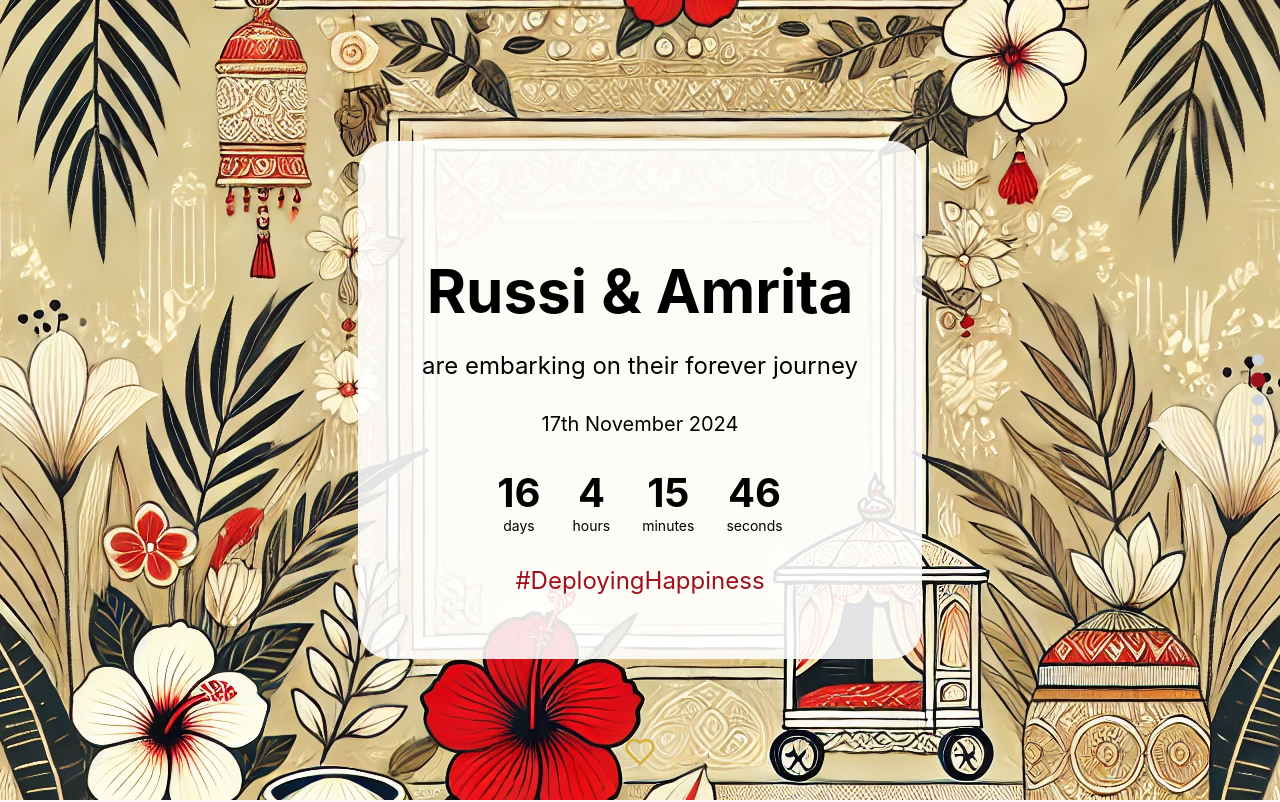
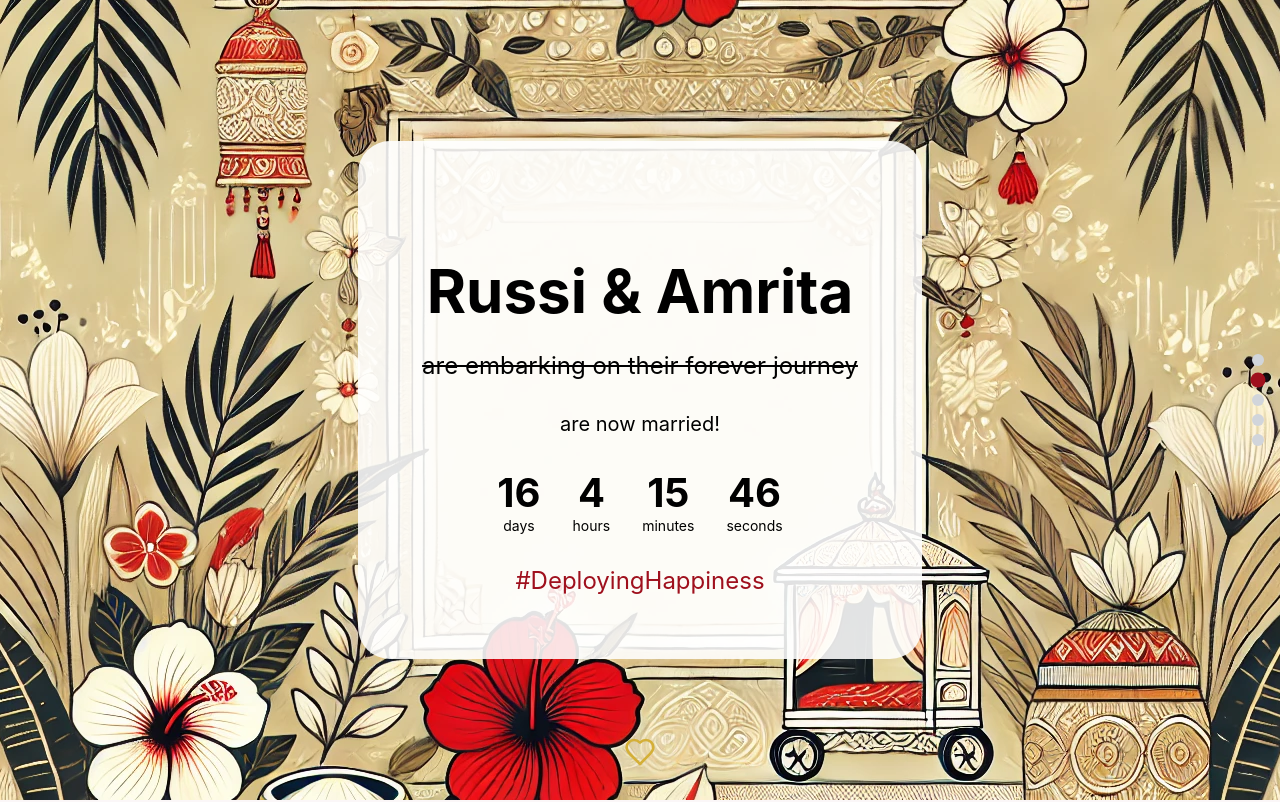
Before and after one commit to ixaxaar/deployinghappiness.com, a React (Create React App) app: page / in a window 1280 px wide. Shown: the top 802 px of the page. Built offline with nearby package versions, Linux system fonts and the light colour scheme.

Commit message:
Update App.js

```diff
--- a/src/App.js
+++ b/src/App.js
@@ -107,9 +107,9 @@ const Hero = () => {
       <div className="pattern-circuit absolute inset-0 opacity-5" />
       <div className={styles.heroContent}>
         <h1 className={styles.heroTitle}>Russi & Amrita</h1>
-        <p className={styles.heroSubtitle}>are embarking on their forever journey</p>
+        <p className={styles.heroSubtitle}><s>are embarking on their forever journey</s></p>
 
-        <div className={styles.heroDate}>17th November 2024</div>
+        <div className={styles.heroDate}>are now married!</div>
 
         <div className={styles.countdown}>
           {Object.entries(timeLeft).map(([unit, value]) => (
```
